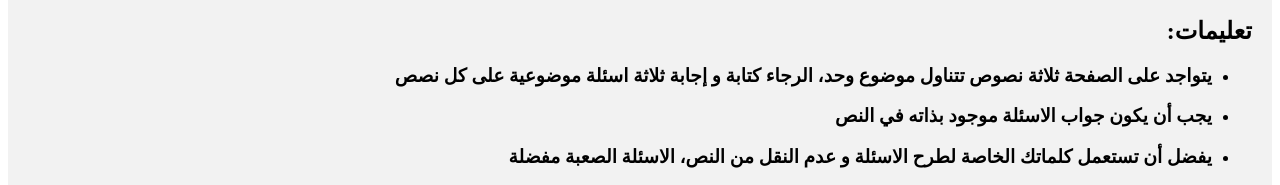
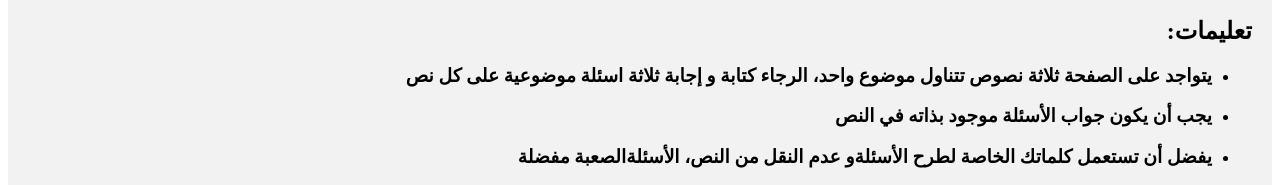
Before and after one commit to Tsugiru/ArabicAI-Crowd-Sourcing, a plain HTML site: page public/task.html in a window 1280 px wide. Shown: the part 208-393 px from the top of the page. Drawn offline with Linux system fonts and the light colour scheme; some packages are replaced by stand-ins of ours; no server answers.

Commit message:
fixed typos

```diff
--- a/public/task.html
+++ b/public/task.html
@@ -29,11 +29,9 @@
 
     <h2> تعليمات:</h2>
     <ul>
-        <li><h3>يتواجد على الصفحة ثلاثة نصوص تتناول موضوع وحد، الرجاء كتابة و إجابة ثلاثة اسئلة موضوعية على كل نصص </h3>
-        </li>
-        <li><h3>يجب أن يكون جواب الاسئلة موجود بذاته في النص</h3></li>
-        <li><h3> يفضل أن تستعمل كلماتك الخاصة لطرح الاسئلة و عدم النقل من النص، الاسئلة الصعبة مفضلة </h3></li>
-
+      <li><h3>يتواجد على الصفحة ثلاثة نصوص تتناول موضوع واحد، الرجاء كتابة و إجابة ثلاثة اسئلة موضوعية على كل نص </h3></li>
+      <li><h3>يجب أن يكون جواب الأسئلة موجود بذاته في النص</h3></li>
+      <li><h3> يفضل أن تستعمل كلماتك الخاصة لطرح الأسئلةو عدم النقل من النص، الأسئلةالصعبة مفضلة </h3></li>
     </ul>
 
     <h2> ملاحظات: </h2>
```
